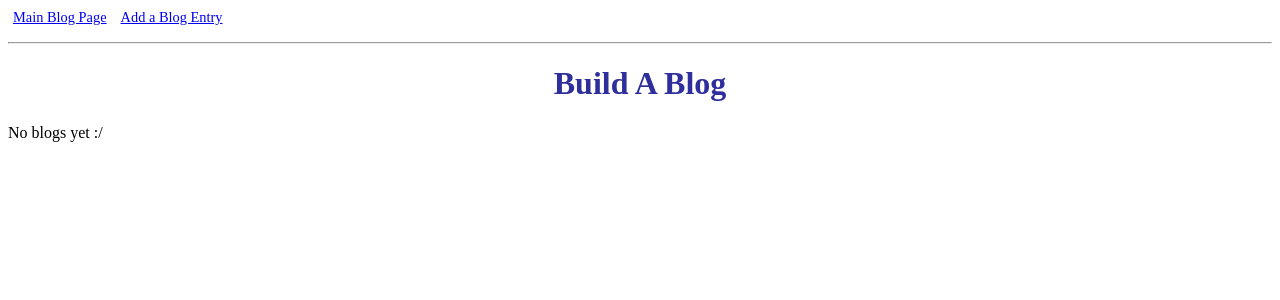
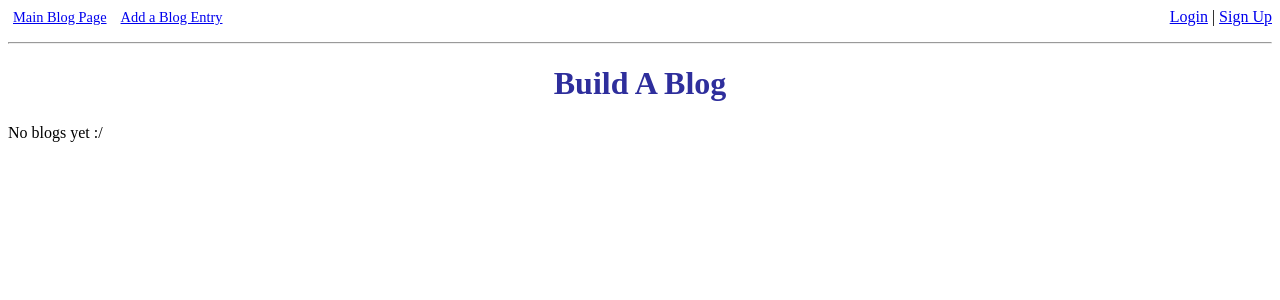
Before and after one commit to JhopStl/blogz, a Flask app: page /blog in a window 1280 px wide. Shown: the top 300 px of the page. Run offline with Flask 2, Linux system fonts and the light colour scheme; data that the repository does not hold is empty.

Commit message:
Not working because of new params, added Login and Sign Up link to base

```diff
--- a/main.py
+++ b/main.py
@@ -49,7 +49,7 @@ def entry():
             flash("Please fill out all fields!", 'error')
             return redirect ('/newpost')
 
-        new_blog = Blog(title,body)  #create new blog object
+        new_blog = Blog(title,body)  #create new blog object- TODO - will need to add "owner" once I can filter user
         db.session.add(new_blog)
         db.session.flush()
         blogsId = new_blog.id  #assigns id to new blog
--- a/templates/base.html
+++ b/templates/base.html
@@ -25,6 +25,10 @@
         <header>
             <a class="blog_link" href="/blog">Main Blog Page</a>
             <a class="blog_link" href="/newpost">Add a Blog Entry</a>
+
+            <div style='float: right'>
+                  <a href="login">Login</a> | <a href="signup">Sign Up</a>
+              </div>
         </header>
     </head>
 <body>
```
Also changed, not shown: templates/login.html (added), templates/signup.html (added).
